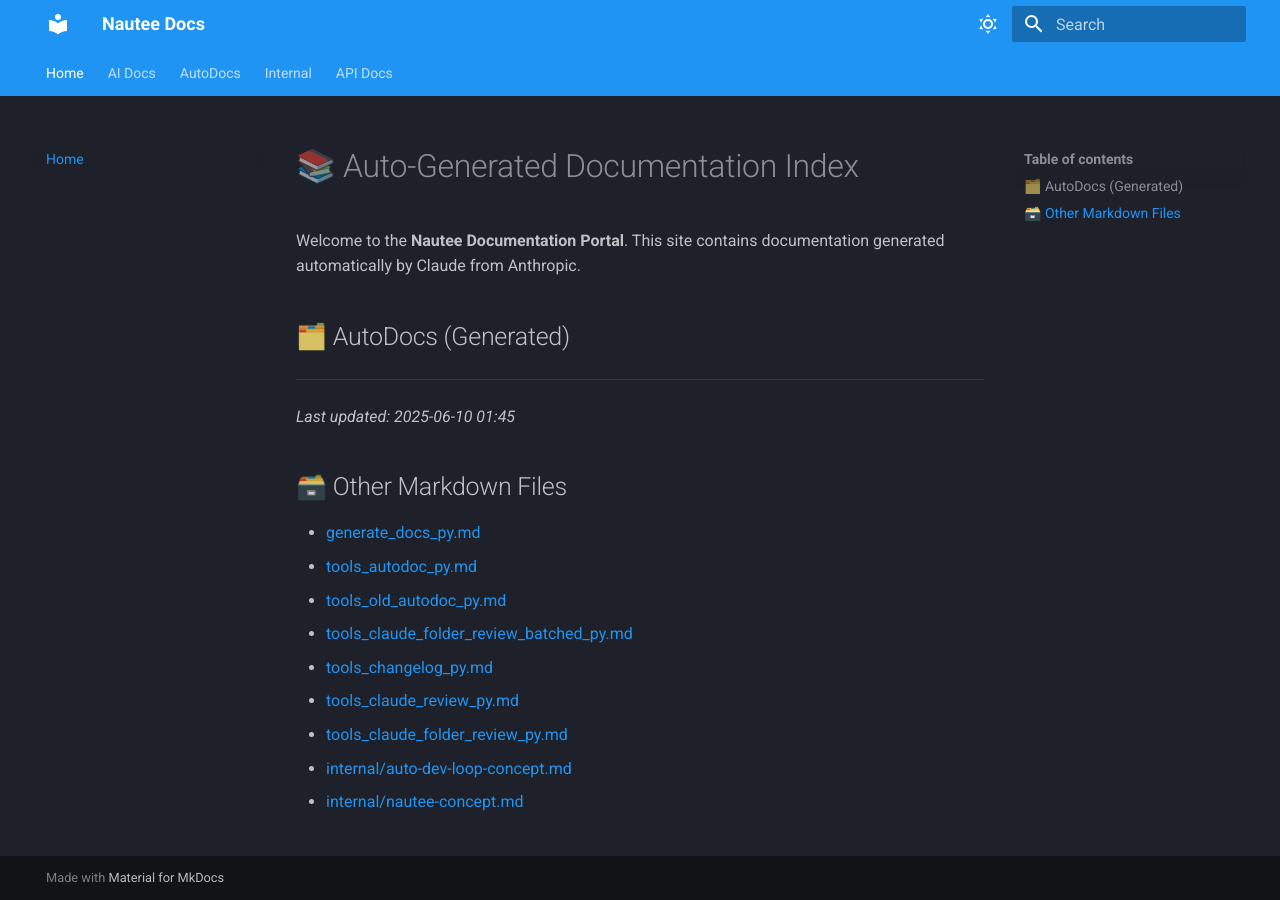
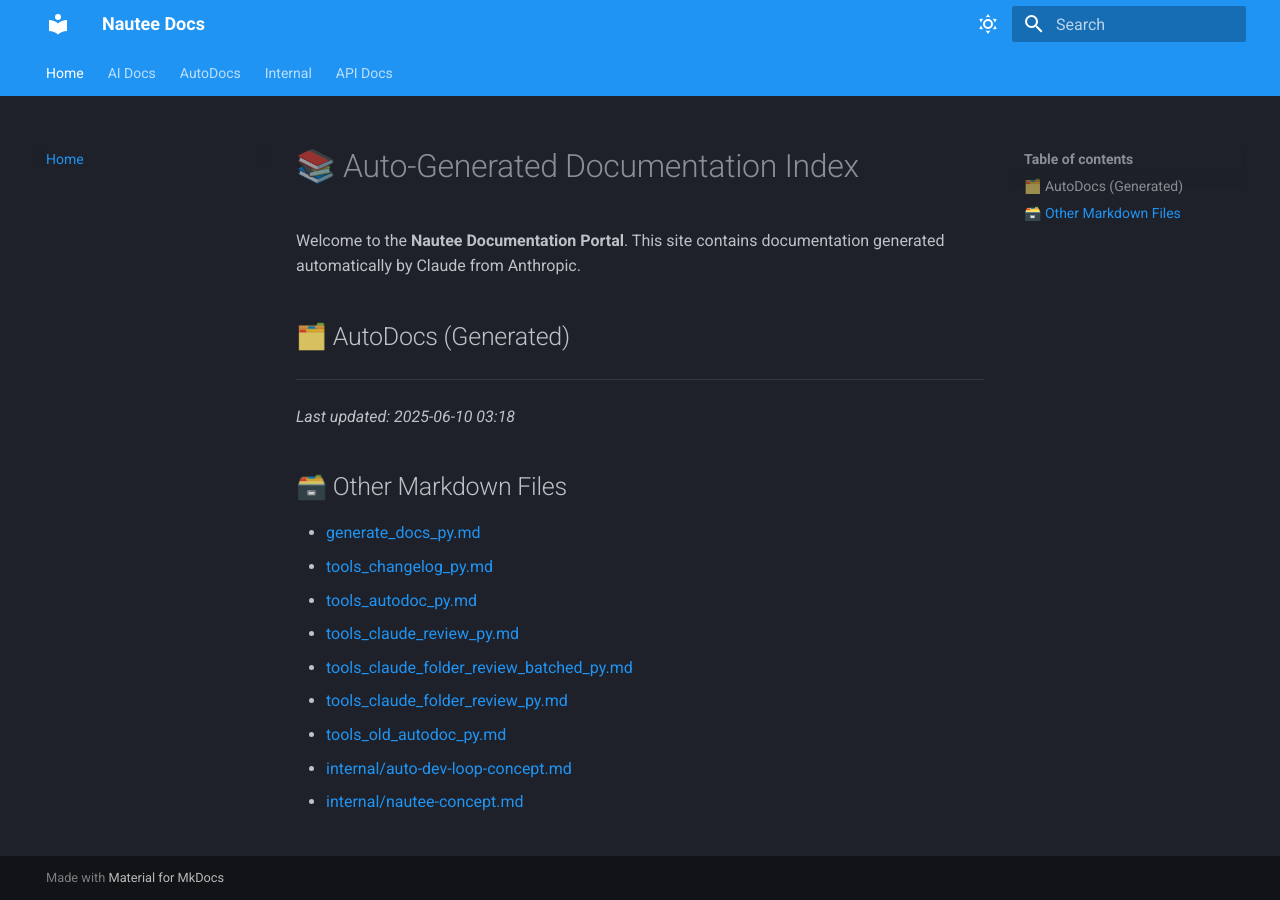
Before and after one commit to 48Nauts-Operator/nautee, an MkDocs documentation site: the page built from docs/index.md, in a window 1280 px wide. Built offline with MkDocs 1.6.1 and Material for MkDocs 9.7.7, drawn with Linux system fonts in a browser that asks for light colours.

Commit message:
🤖 Auto-update docs via Nautee

```diff
--- a/docs/index.md
+++ b/docs/index.md
@@ -7,16 +7,16 @@ Welcome to the **Nautee Documentation Portal**. This site contains documentation
 
 ---
 
-_Last updated: 2025-06-10 01:45_
+_Last updated: 2025-06-10 03:18_
 
 ## 🗃️ Other Markdown Files
 
 - [generate_docs_py.md](generate_docs_py.md)
+- [tools_changelog_py.md](tools_changelog_py.md)
 - [tools_autodoc_py.md](tools_autodoc_py.md)
+- [tools_claude_review_py.md](tools_claude_review_py.md)
+- [tools_claude_folder_review_batched_py.md](tools_claude_folder_review_batched_py.md)
+- [tools_claude_folder_review_py.md](tools_claude_folder_review_py.md)
 - [tools_old_autodoc_py.md](tools_old_autodoc_py.md)
-- [tools_claude_folder_review_batched_py.md](tools_claude_folder_review_batched_py.md)
-- [tools_changelog_py.md](tools_changelog_py.md)
-- [tools_claude_review_py.md](tools_claude_review_py.md)
-- [tools_claude_folder_review_py.md](tools_claude_folder_review_py.md)
 - [internal/auto-dev-loop-concept.md](internal/auto-dev-loop-concept.md)
 - [internal/nautee-concept.md](internal/nautee-concept.md)
```
